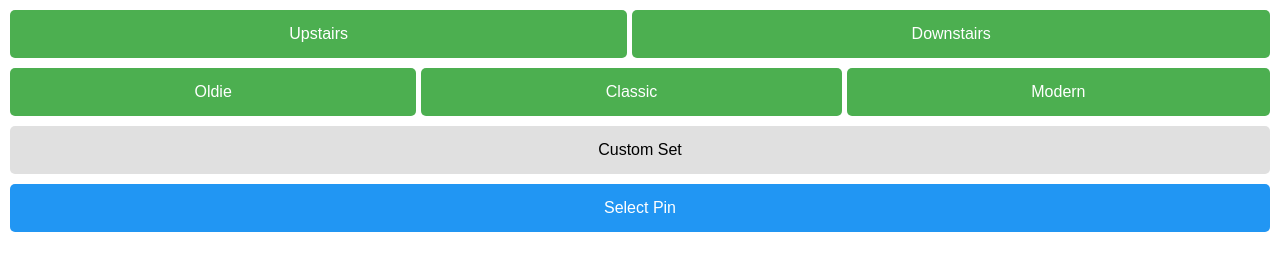
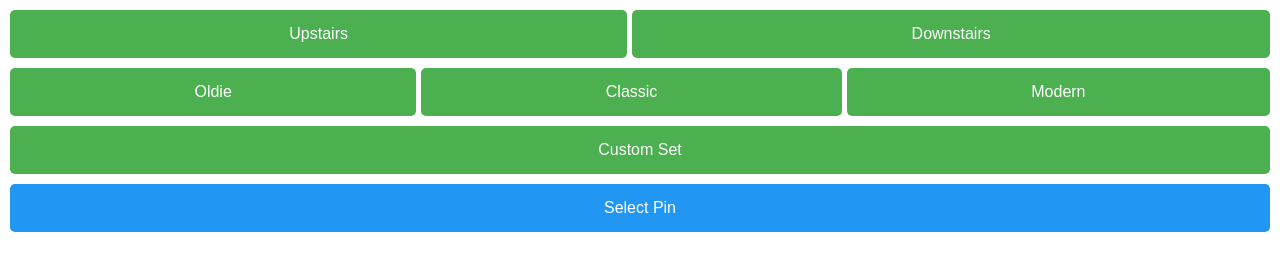
Before and after one commit to glibbist/chooser, a plain HTML site: page picker.html in a window 1280 px wide. Drawn offline with Linux system fonts and the light colour scheme.

Commit message:
Update picker.html

```diff
--- a/picker.html
+++ b/picker.html
@@ -101,6 +101,15 @@
         #custom-list{
             clear:both;
         }
+        #custom-set-btn{
+            background-color: #e0e0e0;
+        }
+        #custom-set-btn.selected{
+            background-color: #4CAF50;
+            color: #ffffff;
+        }
+
+        customSetBtn.style.backgroundColor = customSelectedIds.length ? '' : '';
     </style>
 </head>
 <body>
@@ -834,7 +843,7 @@
 
         function updateUIState() {
             resetBtn.style.display = customSelectedIds.length ? 'inline-block' : 'none';
-            customSetBtn.style.backgroundColor = customSelectedIds.length ? '#4CAF50' : '#e0e0e0';
+            customSetBtn.classList.toggle('selected');
             const disableFilters = customSelectedIds.length > 0;
             floorButtons.forEach(btn => btn.classList.toggle('disabled', disableFilters));
             yearClassButtons.forEach(btn => btn.classList.toggle('disabled', disableFilters));
```
